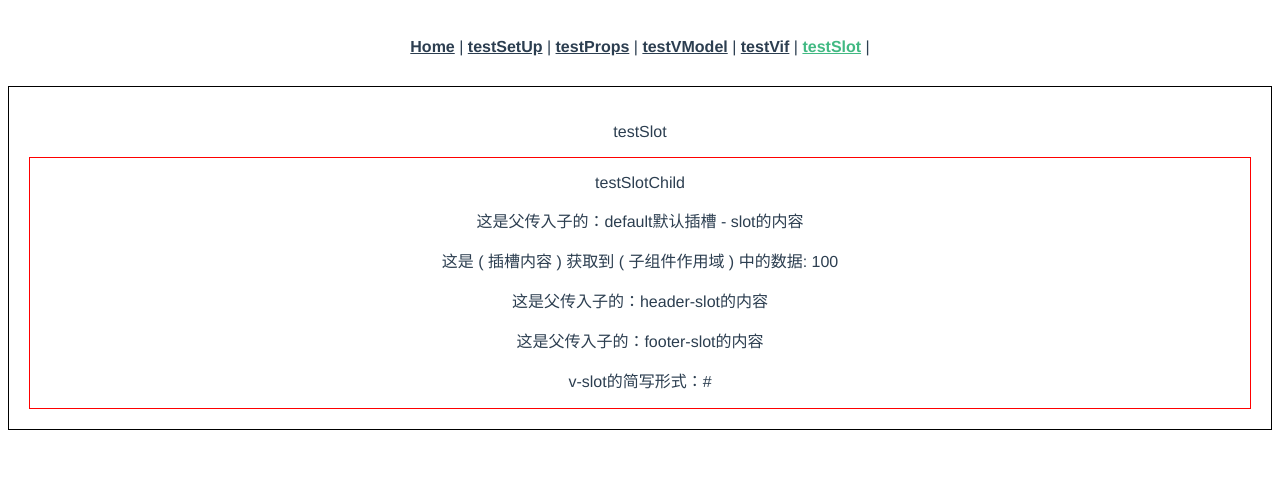
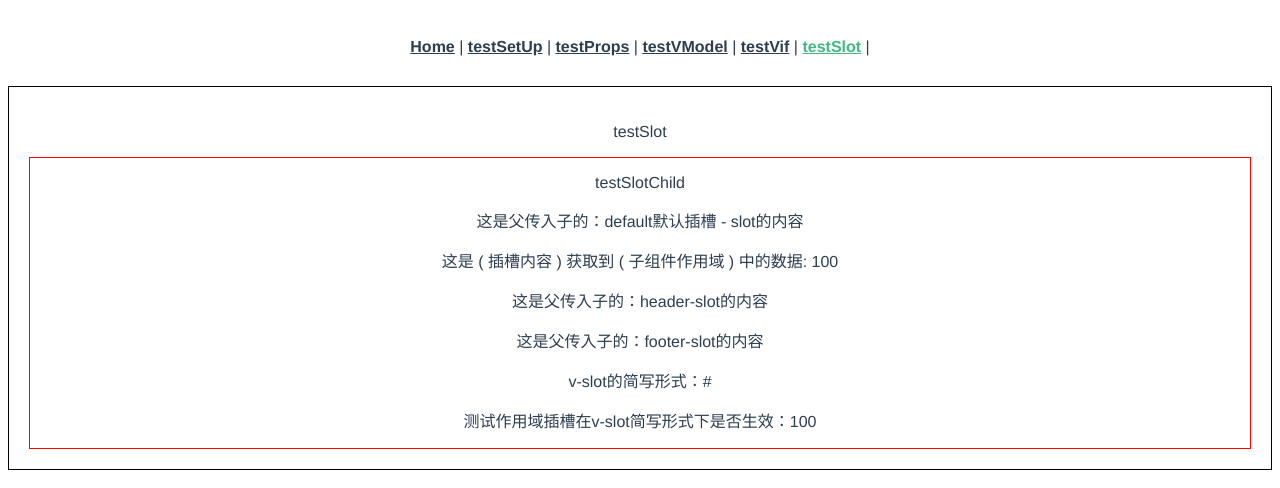
Before and after one commit to woow-wu7/7-vue3-admin-ts, a Vue app: page /#/testSlot in a window 1280 px wide. Shown: the top 488 px of the page. Built offline with nearby package versions, Linux system fonts and the light colour scheme.

Commit message:
feat: v-slot template slot4.

```diff
--- a/src/components/TestSlotChild.vue
+++ b/src/components/TestSlotChild.vue
@@ -4,7 +4,7 @@
     <slot name="default" :age="age">这是后备内容</slot>
     <slot name="header">这是后备内容</slot>
     <slot name="footer">这是后备内容</slot>
-    <slot name="abbreviation"></slot>
+    <slot name="abbreviation" :age2="age"></slot>
   </div>
 </template>
 
@@ -15,9 +15,9 @@ export default defineComponent({
   name: "TestSlotChild",
   data() {
     return {
-      age: 100
-    }
-  }
+      age: 100,
+    };
+  },
 });
 </script>
 <style lang="sass" scoped>
--- a/src/views/TestSlot.vue
+++ b/src/views/TestSlot.vue
@@ -12,8 +12,9 @@
       <template v-slot:footer>
         <p>这是父传入子的：footer-slot的内容</p>
       </template>
-      <template #abbreviation>
+      <template #abbreviation="{ age2 }">
         <p>v-slot的简写形式：#</p>
+        <p>测试作用域插槽在v-slot简写形式下是否生效：{{ age2 }}</p>
       </template>
     </test-slot-child>
   </div>
```
